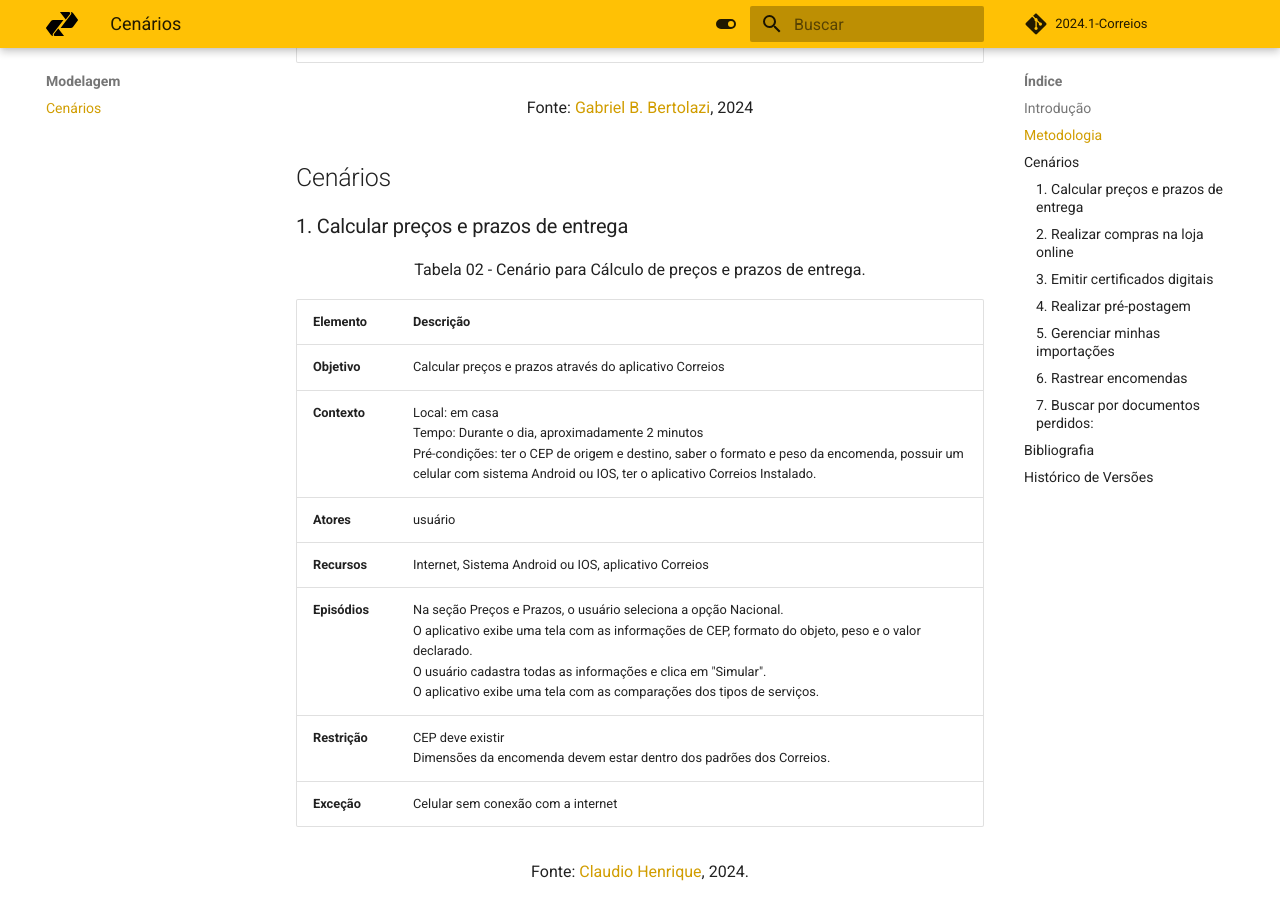
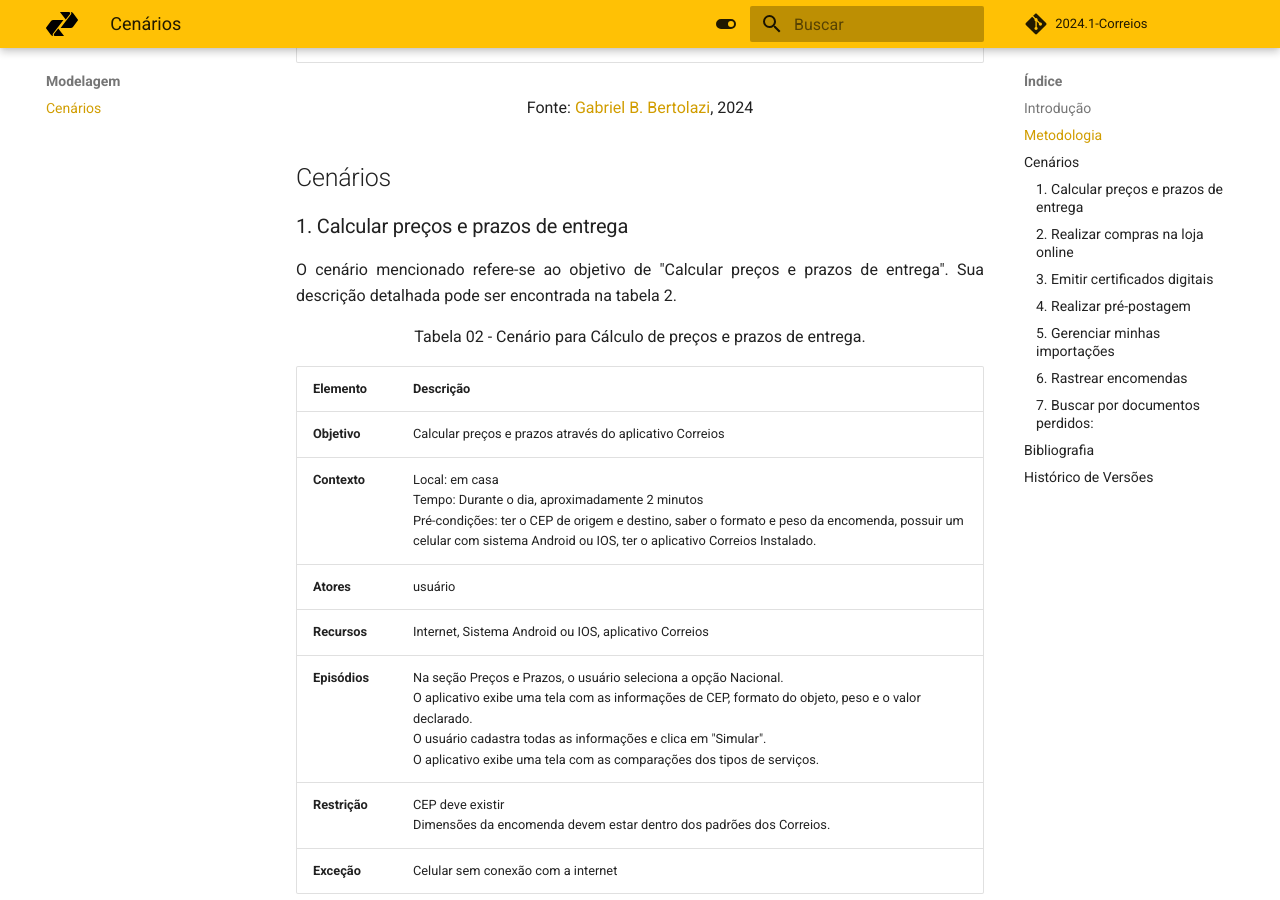
Before and after one commit to Requisitos-de-Software/2024.1-Serasa, an MkDocs documentation site: the page built from docs/modelagem/cenarios.md, in a window 1280 px wide and 900 px high, scrolled down 1143 px. Built offline with MkDocs 1.6.1 and Material for MkDocs 9.7.7, drawn with Linux system fonts in a browser that asks for light colours; comment, search, counter and statistics services are not loaded.

Commit message:
add descrição/calculo

```diff
--- a/docs/modelagem/cenarios.md
+++ b/docs/modelagem/cenarios.md
@@ -23,6 +23,8 @@ Como metodologia, usamos o método em que um cenário deve ter os seguintes elem
 ## Cenários
 
 ### 1. Calcular preços e prazos de entrega
+
+O cenário mencionado refere-se ao objetivo de "Calcular preços e prazos de entrega". Sua descrição detalhada pode ser encontrada na tabela 2.
 
 <font><p style="text-align: center">Tabela 02 - Cenário para Cálculo de preços e prazos de entrega.</p></font>
 
```
